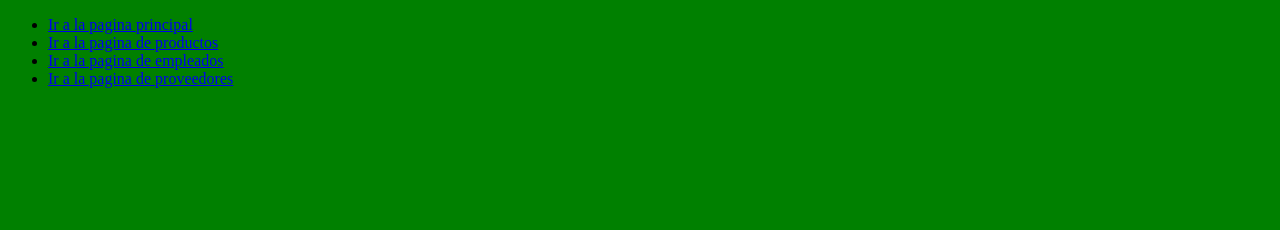
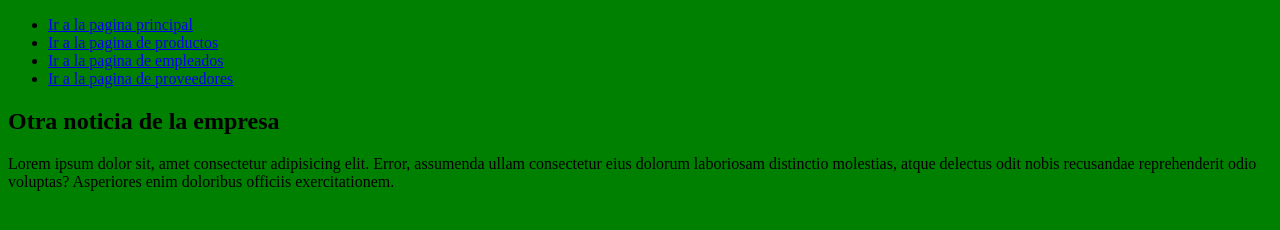
Before and after one commit to manuhernandez94/gitClase1, a plain HTML site: page pages/Sucursales.html in a window 1280 px wide. Drawn offline with Linux system fonts and the light colour scheme.

Commit message:
Modificacion de sucursales

```diff
--- a/pages/Sucursales.html
+++ b/pages/Sucursales.html
@@ -26,5 +26,10 @@
             </ul>
         </nav>
     </header>
+    <section>
+        <h2>Otra noticia de la empresa</h2>
+        <p> Lorem ipsum dolor sit, amet consectetur adipisicing elit. Error, assumenda ullam consectetur eius dolorum laboriosam distinctio molestias,
+            atque delectus odit nobis recusandae reprehenderit odio voluptas? Asperiores enim doloribus officiis exercitationem.</p>
+    </section>
 </body>
 </html>
```
